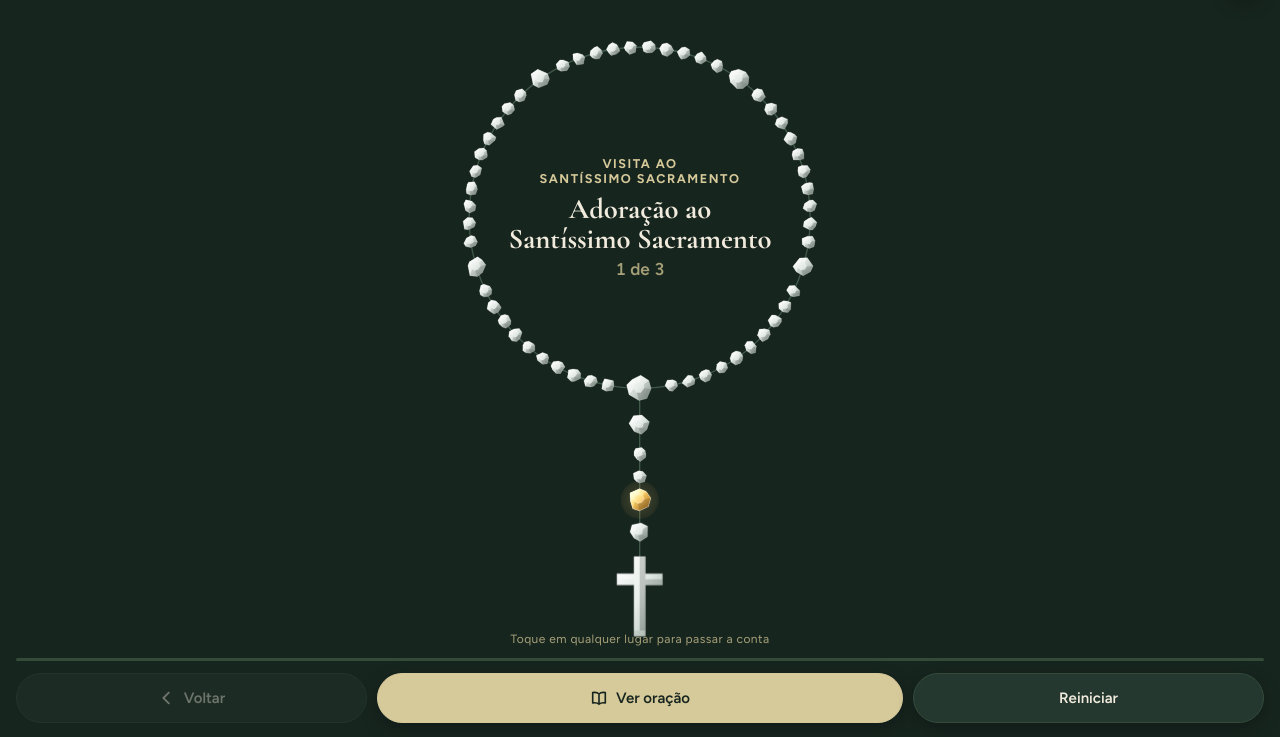
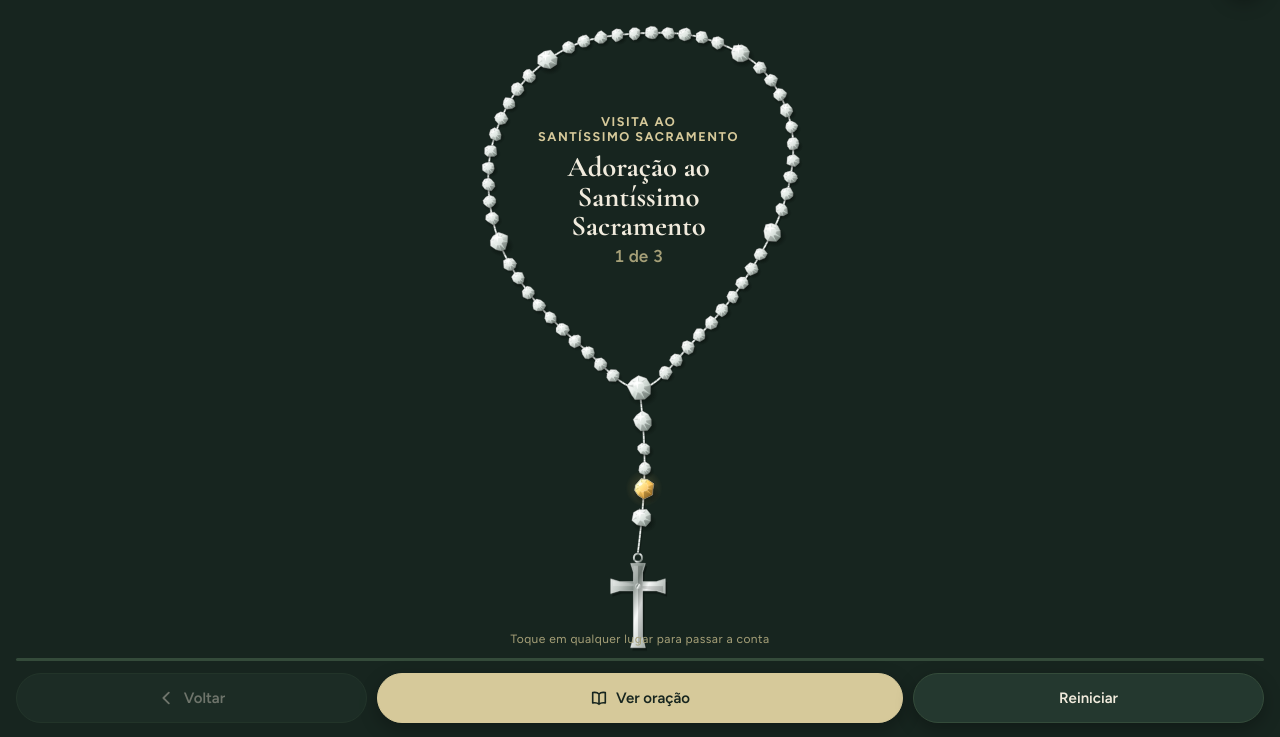
Before and after one commit to thiagoflach/santoterco, a plain HTML site: page index.html in a window 1280 px wide. Shown: the part 63-800 px from the top of the page. Drawn offline with nearby package versions, Linux system fonts and the light colour scheme.

Commit message:
Terço mais realista: forma de gota, corrente de elos, pedras com brilho e cruz de prata
Co-Authored-By: Claude Opus 5.5 <noreply@anthropic.com>
Claude-Session: https://claude.ai/code/session_013jYeuegvYU7gRvjabMu42x

```diff
--- a/index.html
+++ b/index.html
@@ -27,7 +27,6 @@
   --accent: #d6c99a;
   --btn: #d6c99a;
   --on-btn: #17251f;
-  --chain: #3f5848;
   --gem1: #ffffff;
   --gem2: #dfe7e2;
   --gem3: #8fa298;
@@ -36,6 +35,12 @@
   --tag-bg: #d6c99a;
   --tag-fg: #17251f;
   --shadow: 0 6px 18px rgba(0, 0, 0, .28);
+  --metal1: #f6f8f7;
+  --metal2: #c3cac6;
+  --metal3: #7f8a84;
+  --metal-edge: rgba(255, 255, 255, .45);
+  --shadow-c: #050a07;
+  --shadow-o: .7;
   --display: "Cormorant Garamond", "Iowan Old Style", Georgia, serif;
   --ui: "Figtree", system-ui, -apple-system, "Segoe UI", sans-serif;
   color-scheme: dark;
@@ -54,7 +59,6 @@
   --accent: #0f5132;
   --btn: #0f5132;
   --on-btn: #faf9f4;
-  --chain: #cdcabe;
   --gem1: #8fdcae;
   --gem2: #1f8050;
   --gem3: #093a23;
@@ -63,6 +67,12 @@
   --tag-bg: #b7d9c1;
   --tag-fg: #0f5132;
   --shadow: 0 6px 16px rgba(27, 42, 34, .08);
+  --metal1: #b9b5a8;
+  --metal2: #7d796d;
+  --metal3: #45423a;
+  --metal-edge: rgba(40, 36, 28, .55);
+  --shadow-c: #2a3a30;
+  --shadow-o: .35;
   color-scheme: light;
 }
 * { box-sizing: border-box; }
@@ -164,12 +174,26 @@ main {
 }
 .stage svg { position: absolute; inset: 0; width: 100%; height: 100%; overflow: visible; }
 
-.chain { fill: none; stroke: var(--chain); stroke-width: 1.2; }
 .s1 { stop-color: var(--gem1); }
 .s2 { stop-color: var(--gem2); }
 .s3 { stop-color: var(--gem3); }
 .facet { pointer-events: none; }
-.edge { fill: none; stroke: #fff; stroke-opacity: .35; stroke-width: .5; stroke-linejoin: round; }
+.edge { fill: none; stroke: #fff; stroke-opacity: .32; stroke-width: .4; stroke-linejoin: round; }
+.rim { fill: none; stroke: #000; stroke-opacity: .28; stroke-width: .7; stroke-linejoin: round; }
+.glint { fill: #fff; opacity: .75; }
+.spark { fill: #fff; opacity: .85; }
+.sh { stop-color: var(--shadow-c); }
+.shadow { opacity: var(--shadow-o); }
+.m1 { stop-color: var(--metal1); }
+.m2 { stop-color: var(--metal2); }
+.m3 { stop-color: var(--metal3); }
+.metal-edge { fill: none; stroke: var(--metal-edge); stroke-width: .7; stroke-linejoin: round; }
+.cross-shadow { fill: var(--shadow-c); opacity: calc(var(--shadow-o) * .55); }
+.bail { fill: none; stroke: url(#gMetal); stroke-width: 1.8; }
+.boss { fill: url(#gMetal); stroke: var(--metal-edge); stroke-width: .5; }
+.chain-shadow { fill: none; stroke: var(--shadow-c); stroke-opacity: calc(var(--shadow-o) * .5); stroke-width: 2; }
+.chain-under { fill: none; stroke: var(--metal3); stroke-width: 1.9; }
+.chain-links { fill: none; stroke: var(--metal1); stroke-width: 1.1; stroke-dasharray: 2.2 1.3; stroke-linecap: round; }
 .b { transition: transform .45s cubic-bezier(.3, 1.5, .5, 1); }
 .b .fill { opacity: 0; transition: opacity .5s ease; }
 .b.done .fill, .b.cur .fill, .b.grp .fill { opacity: 1; }
@@ -177,7 +201,8 @@ main {
 .b.cur .fill { filter: brightness(1.18); }
 .b.large.cur { transform: scale(1.45); }
 .b.junction.cur { transform: scale(1.35); }
-.b.cross.cur { transform: scale(1.1); }
+.b.cross.cur { transform: scale(1.08); }
+.b.cross.grp { filter: none; }
 .b.grp { filter: url(#glow); }
 .b.grp.small { transform: scale(1.3); }
 .all .b.grp { transform: none; }
@@ -193,9 +218,9 @@ main {
 .center {
   position: absolute;
   left: 50%;
-  top: 33%;
+  top: 29%;
   transform: translate(-50%, -50%);
-  width: 66%;
+  width: 60%;
   text-align: center;
   pointer-events: none;
   display: flex;
@@ -629,31 +654,79 @@ main {
   }
 
   const defs = el("defs", {});
-  const pearl = el("linearGradient", { id: "gPearl", x1: "0", y1: "0", x2: "1", y2: "1" }, defs);
-  [["0", "s1"], [".5", "s2"], ["1", "s3"]].forEach(s => el("stop", { offset: s[0], class: s[1] }, pearl));
-  function radial(id, stops, cx, cy) {
-    const g = el("radialGradient", { id: id, cx: cx || "35%", cy: cy || "30%", r: "75%" }, defs);
-    stops.forEach(s => el("stop", { offset: s[0], "stop-color": s[1], "stop-opacity": s[2] == null ? 1 : s[2] }, g));
+  function linear(id, classes, x2, y2) {
+    const g = el("linearGradient", { id: id, x1: "0", y1: "0", x2: x2 || "1", y2: y2 || "1" }, defs);
+    classes.forEach(c => el("stop", { offset: c[0], class: c[1] }, g));
   }
+  linear("gPearl", [["0", "s1"], [".5", "s2"], ["1", "s3"]]);
+  // Prata: faixas claras e escuras alternadas imitam o reflexo do metal
+  linear("gMetal", [["0", "m1"], [".22", "m2"], [".45", "m3"], [".62", "m1"], [".8", "m2"], ["1", "m3"]], "1", ".6");
   const ouro = el("linearGradient", { id: "gGold", x1: "0", y1: "0", x2: "1", y2: "1" }, defs);
   [["0", "#fff1c2"], [".45", "#e2b456"], ["1", "#8a5a16"]].forEach(s => el("stop", { offset: s[0], "stop-color": s[1] }, ouro));
-  radial("gHalo", [["0", "#f4c86a", .6], [".45", "#e3b75e", .22], ["1", "#e3b75e", 0]], "50%", "50%");
+  const halo0 = el("radialGradient", { id: "gHalo", cx: "50%", cy: "50%", r: "50%" }, defs);
+  [["0", .6], [".45", .22], ["1", 0]].forEach(s => el("stop", { offset: s[0], "stop-color": "#e8bd62", "stop-opacity": s[1] }, halo0));
+  const sombra = el("radialGradient", { id: "gShadow", cx: "50%", cy: "50%", r: "50%" }, defs);
+  [["0", 1], [".55", .55], ["1", 0]].forEach(s => el("stop", { offset: s[0], class: "sh", "stop-opacity": s[1] }, sombra));
   const glow = el("filter", { id: "glow", x: "-100%", y: "-100%", width: "300%", height: "300%" }, defs);
   el("feGaussianBlur", { in: "SourceGraphic", stdDeviation: "2.2", result: "b" }, glow);
   const merge = el("feMerge", {}, glow);
   el("feMergeNode", { in: "b" }, merge);
   el("feMergeNode", { in: "SourceGraphic" }, merge);
 
-  const CX = 180, CY = 188, R = 150;
-  el("circle", { cx: CX, cy: CY, r: R, class: "chain" });
-  el("line", { x1: CX, y1: CY + R, x2: CX, y2: 490, class: "chain" });
+  /* ---- Forma do terço: uma gota irregular, como o terço fica apoiado na mão ---- */
+  const JX = 180, JY = 338; // junção
+  const CTRL = [
+    [JX, JY], [226, 298], [270, 246], [306, 178], [314, 112], [288, 58], [236, 30],
+    [176, 26], [118, 38], [72, 76], [48, 136], [54, 202], [84, 256], [130, 302]
+  ];
+  // Curva suave e fechada passando pelos pontos (Catmull-Rom), amostrada em pontos densos
+  function curvaFechada(P, passosPorTrecho) {
+    const out = [], n = P.length;
+    for (let i = 0; i < n; i++) {
+      const p0 = P[(i - 1 + n) % n], p1 = P[i], p2 = P[(i + 1) % n], p3 = P[(i + 2) % n];
+      for (let k = 0; k < passosPorTrecho; k++) {
+        const t = k / passosPorTrecho, t2 = t * t, t3 = t2 * t;
+        const f = (a, b, c, d) => .5 * ((2 * b) + (-a + c) * t + (2 * a - 5 * b + 4 * c - d) * t2 + (-a + 3 * b - 3 * c + d) * t3);
+        out.push([f(p0[0], p1[0], p2[0], p3[0]), f(p0[1], p1[1], p2[1], p3[1])]);
+      }
+    }
+    out.push(out[0].slice());
+    return out;
+  }
+  const curva = curvaFechada(CTRL, 40);
+  const acum = [0];
+  for (let i = 1; i < curva.length; i++)
+    acum.push(acum[i - 1] + Math.hypot(curva[i][0] - curva[i - 1][0], curva[i][1] - curva[i - 1][1]));
+  const L = acum[acum.length - 1];
+  function pontoEm(d) {
+    d = ((d % L) + L) % L;
+    let i = 1;
+    while (i < acum.length - 1 && acum[i] < d) i++;
+    const t = (d - acum[i - 1]) / (acum[i] - acum[i - 1] || 1);
+    return [curva[i - 1][0] + (curva[i][0] - curva[i - 1][0]) * t, curva[i - 1][1] + (curva[i][1] - curva[i - 1][1]) * t];
+  }
+
+  // Pingente: cai da junção com uma leve curva, até a argola da cruz
+  const pingente = t => [JX + 5 * Math.sin(t * Math.PI) - 1.5 * t, JY + t * (482 - JY)];
+  const fimPingente = pingente(1);
+
+  // Corrente de elos de metal (sombra + elos)
+  const corrente = el("g", {});
+  const dCurva = "M" + curva.map(p => p[0].toFixed(1) + " " + p[1].toFixed(1)).join("L") + "Z";
+  const pp = Array.from({ length: 21 }, (_, i) => pingente(i / 20));
+  const dPing = "M" + pp.map(p => p[0].toFixed(1) + " " + p[1].toFixed(1)).join("L");
+  [dCurva, dPing].forEach(d => {
+    el("path", { d: d, class: "chain-shadow", transform: "translate(.8 1.8)" }, corrente);
+    el("path", { d: d, class: "chain-under" }, corrente);
+    el("path", { d: d, class: "chain-links" }, corrente);
+  });
 
   const halo = el("g", { id: "halo" });
   el("circle", { r: 20, cx: 0, cy: 0, fill: "url(#gHalo)", class: "halo-c" }, halo);
 
   const contas = {}, pos = {};
   const RAIO = { small: 5.8, large: 8.6, junction: 10.6 };
-  const HALO = { small: 1, large: 1.35, junction: 1.6, cross: 2.7 };
+  const HALO = { small: 1, large: 1.35, junction: 1.6, cross: 2.4 };
 
   // Gerador fixo: cada pedra tem sempre o mesmo formato irregular
   let semente = 20261117;
@@ -661,17 +734,18 @@ main {
   const LUZ = -3 * Math.PI / 4; // luz vindo de cima, à esquerda
   const pts = l => l.map(p => p[0].toFixed(2) + "," + p[1].toFixed(2)).join(" ");
 
-  // Pedra lapidada: contorno irregular, mesa central e facetas iluminadas
+  // Pedra lapidada: contorno irregular, mesa central, facetas iluminadas, brilho e sombra
   function pedra(g, x, y, r) {
-    const n = 7 + Math.floor(sorteio() * 3);
+    el("ellipse", { cx: x + r * .25, cy: y + r * .45, rx: r * 1.25, ry: r * 1.05, fill: "url(#gShadow)", class: "shadow" }, g);
+    const n = 8 + Math.floor(sorteio() * 3);
     const giro = sorteio() * Math.PI * 2;
     const fora = [], mesa = [];
     for (let i = 0; i < n; i++) {
-      const ang = giro + (i + (sorteio() - .5) * .55) / n * Math.PI * 2;
-      const raio = r * (.84 + sorteio() * .28);
+      const ang = giro + (i + (sorteio() - .5) * .5) / n * Math.PI * 2;
+      const raio = r * (.86 + sorteio() * .24);
       fora.push([x + raio * Math.cos(ang), y + raio * Math.sin(ang)]);
       const am = ang + Math.PI / n * (.4 + sorteio() * .4);
-      const rm = r * (.4 + sorteio() * .12);
+      const rm = r * (.42 + sorteio() * .1);
       mesa.push([x - r * .08 + rm * Math.cos(am), y - r * .1 + rm * Math.sin(am)]);
     }
     el("polygon", { points: pts(fora), fill: "url(#gPearl)", class: "base" }, g);
@@ -681,58 +755,75 @@ main {
       const j = (i + 1) % n;
       const mx = (fora[i][0] + fora[j][0]) / 2 - x, my = (fora[i][1] + fora[j][1]) / 2 - y;
       const k = Math.cos(Math.atan2(my, mx) - LUZ);
-      el("polygon", {
-        points: pts([fora[i], fora[j], mesa[j], mesa[i]]),
-        fill: k > 0 ? "#fff" : "#000",
-        "fill-opacity": (k > 0 ? .06 + .42 * k : .24 * -k).toFixed(3)
-      }, fac);
+      // cada faceta tem duas metades com tons diferentes, como na lapidação real
+      const meio = [(mesa[i][0] + mesa[j][0]) / 2, (mesa[i][1] + mesa[j][1]) / 2];
+      const op1 = k > 0 ? .05 + .45 * k : .26 * -k;
+      el("polygon", { points: pts([fora[i], fora[j], meio]), fill: k > 0 ? "#fff" : "#000", "fill-opacity": op1.toFixed(3) }, fac);
+      el("polygon", { points: pts([fora[i], meio, mesa[i]]), fill: k > 0 ? "#fff" : "#000", "fill-opacity": (op1 * .6).toFixed(3) }, fac);
+      el("polygon", { points: pts([fora[j], mesa[j], meio]), fill: k > 0 ? "#000" : "#fff", "fill-opacity": (.06 + .06 * sorteio()).toFixed(3) }, fac);
     }
-    el("polygon", { points: pts(mesa), fill: "#fff", "fill-opacity": .2 }, fac);
+    el("polygon", { points: pts(mesa), fill: "#fff", "fill-opacity": .16 }, fac);
+    el("polygon", { points: pts(fora), class: "rim" }, fac);
     el("polygon", { points: pts(fora), class: "edge" }, fac);
-    el("polygon", { points: pts(mesa), class: "edge" }, fac);
+    el("polyline", { points: pts(mesa.concat([mesa[0]])), class: "edge" }, fac);
+    // brilho: um reflexo e um pequeno lampejo em forma de estrela
+    el("ellipse", { cx: x - r * .32, cy: y - r * .38, rx: r * .22, ry: r * .13, transform: "rotate(-35 " + (x - r * .32) + " " + (y - r * .38) + ")", class: "glint" }, fac);
+    if (r > 6 || sorteio() < .35) {
+      const sx = x - r * .2, sy = y - r * .45, a1 = r * .55, a2 = r * .1;
+      el("path", { d: "M" + sx + " " + (sy - a1) + "L" + (sx + a2) + " " + (sy - a2) + "L" + (sx + a1) + " " + sy + "L" + (sx + a2) + " " + (sy + a2) +
+        "L" + sx + " " + (sy + a1) + "L" + (sx - a2) + " " + (sy + a2) + "L" + (sx - a1) + " " + sy + "L" + (sx - a2) + " " + (sy - a2) + "Z", class: "spark" }, fac);
+    }
+  }
+
+  // Cruz de prata, com pontas alargadas, chanfro e argola
+  function cruz(g) {
+    const cx = fimPingente[0], top = 492;
+    const d = "M-6.5 0H6.5L4 8V16H16L24 13.5V26.5L16 24H4V64L6.5 74H-6.5L-4 64V24H-16L-24 26.5V13.5L-16 16H-4V8Z";
+    const tr = "translate(" + cx + " " + top + ")";
+    el("path", { d: d, transform: "translate(" + (cx + 1.6) + " " + (top + 2.6) + ")", class: "cross-shadow" }, g);
+    el("circle", { cx: cx, cy: top - 5, r: 3.6, class: "bail" }, g);
+    el("path", { d: d, transform: tr, fill: "url(#gMetal)", class: "metal" }, g);
+    // chanfro: metade iluminada e metade em sombra de cada braço
+    el("path", { d: "M-4 2V64L0 72V2ZM-22 15L-4 18V20H-22Z", transform: tr, fill: "#fff", "fill-opacity": .22 }, g);
+    el("path", { d: "M0 2V72L4 64V2ZM4 20V22L22 25V20Z", transform: tr, fill: "#000", "fill-opacity": .14 }, g);
+    el("path", { d: d, transform: tr, class: "metal-edge" }, g);
+    el("circle", { cx: cx, cy: top + 20, r: 2.2, class: "boss" }, g);
+    return [cx, top + 26];
   }
 
   function addConta(id, x, y, tipo) {
     const g = el("g", { class: "b " + tipo });
+    if (tipo === "cross") { const c = cruz(g); x = c[0]; y = c[1]; }
+    else pedra(g, x, y, RAIO[tipo]);
     g.style.transformOrigin = x + "px " + y + "px";
-    if (tipo === "cross") {
-      const d = "M175 486h10v15h15v10h-15v45h-10v-45h-15v-10h15z";
-      el("path", { d: d, fill: "url(#gPearl)", class: "base" }, g);
-      el("path", { d: d, fill: "url(#gGold)", class: "fill" }, g);
-      const fac = el("g", { class: "facet" }, g);
-      // lado iluminado e lado em sombra de cada braço, como uma pedra talhada
-      el("path", { d: "M175 486h5v65h-5zM160 501h20v5h-20z", fill: "#fff", "fill-opacity": .3 }, fac);
-      el("path", { d: "M180 486h5v65h-5zM180 506h20v5h-20z", fill: "#000", "fill-opacity": .16 }, fac);
-      el("path", { d: d, class: "edge" }, fac);
-    } else {
-      pedra(g, x, y, RAIO[tipo]);
-    }
     contas[id] = g;
     pos[id] = { x: x, y: y, s: HALO[tipo] };
   }
 
-  // Volta: começa na conta grande da junção (Pai Nosso do 1º mistério) e sobe pelo lado direito
+  // Volta: começa na conta da junção (Pai Nosso do 1º mistério) e sobe pelo lado direito
   const volta = [{ id: "L1", t: "junction", w: 2.6 }];
   for (let k = 1; k <= 5; k++) {
     if (k > 1) volta.push({ id: "L" + k, t: "large", w: 1.9 });
     for (let j = 1; j <= 10; j++) volta.push({ id: "d" + k + "-" + j, t: "small", w: 1 });
   }
   const W = volta.reduce((s, e) => s + e.w, 0);
-  const u = 2 * Math.PI / W;
-  let a = Math.PI / 2;
+  let d = 0;
   volta.forEach((e, i) => {
-    if (i > 0) a -= e.w / 2 * u;
-    addConta(e.id, CX + R * Math.cos(a), CY + R * Math.sin(a), e.t);
-    a -= e.w / 2 * u;
+    if (i > 0) d += e.w / 2 * L / W;
+    const p = pontoEm(d);
+    addConta(e.id, p[0], p[1], e.t);
+    d += e.w / 2 * L / W;
   });
 
   // Pingente, de cima para baixo: conta grande (Comunhão Espiritual), 3 pequenas (Adoração), conta grande, cruz
-  addConta("p4", CX, 370, "large");
-  addConta("p3", CX, 396, "small");
-  addConta("p2", CX, 416, "small");
-  addConta("p1", CX, 436, "small");
-  addConta("p0", CX, 464, "large");
-  addConta("cruz", CX, 521, "cross");
+  [["p4", .2, "large"], ["p3", .37, "small"], ["p2", .49, "small"], ["p1", .61, "small"], ["p0", .79, "large"]]
+    .forEach(c => { const p = pingente(c[1]); addConta(c[0], p[0], p[1], c[2]); });
+  addConta("cruz", 0, 0, "cross");
+
+  // Texto no centro da volta
+  const meioVolta = curva.reduce((m, p) => [m[0] + p[0], m[1] + p[1]], [0, 0]).map(v => v / curva.length);
+  document.getElementById("center").style.top = (meioVolta[1] / 570 * 100) + "%";
+  document.getElementById("center").style.left = (meioVolta[0] / 360 * 100) + "%";
 
   /* ---------- Estado ---------- */
 
```
